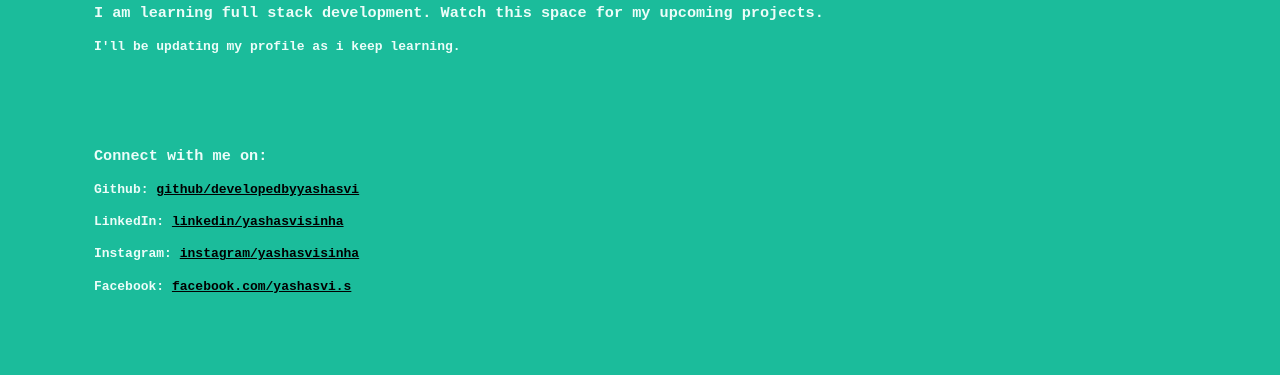
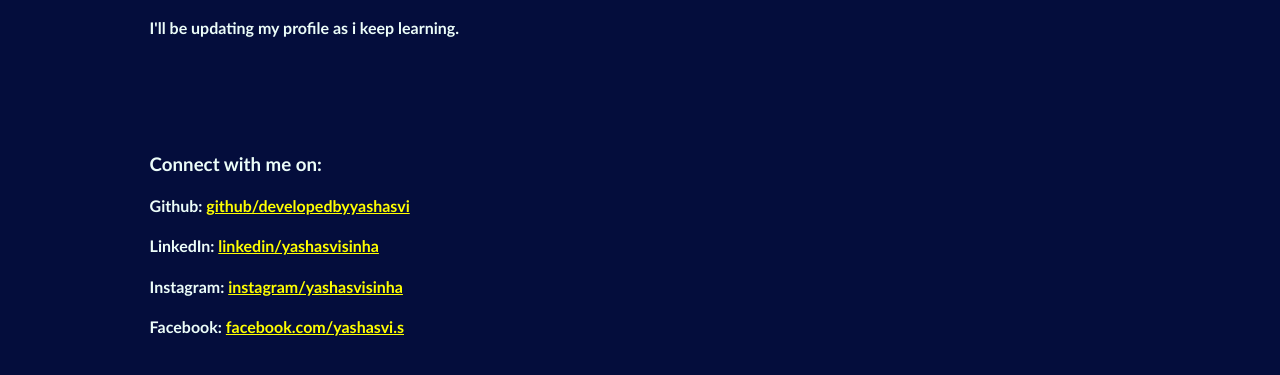
Before and after one commit to heisastark/yashasvisinha.netlify, a plain HTML site: page index.html in a window 1280 px wide. Shown: the part 375-750 px from the top of the page. Drawn offline with Linux system fonts and the light colour scheme.

Commit message:
Changed BG color and hyperlink color

```diff
--- a/css/main.css
+++ b/css/main.css
@@ -1,8 +1,8 @@
 .site-header {
-  background-color: #1bbc9b;
+  background-color: #040d3c;
   color: #ecfdf9;
   height: 100vh;
-  font-family: monospace;
+  font-family: Calibri;
   display: flex;
   flex-direction: column;
   justify-content: center;
@@ -22,7 +22,7 @@
 }
 
 .hyper-link {
-  color: black;
+  color: yellow;
 }
 
 body {
```
